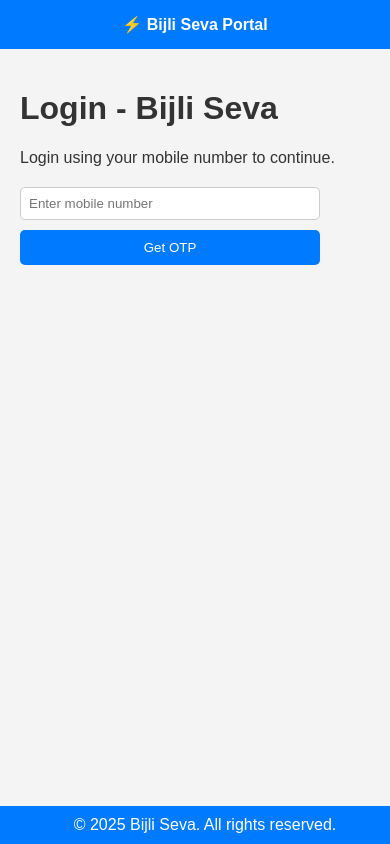
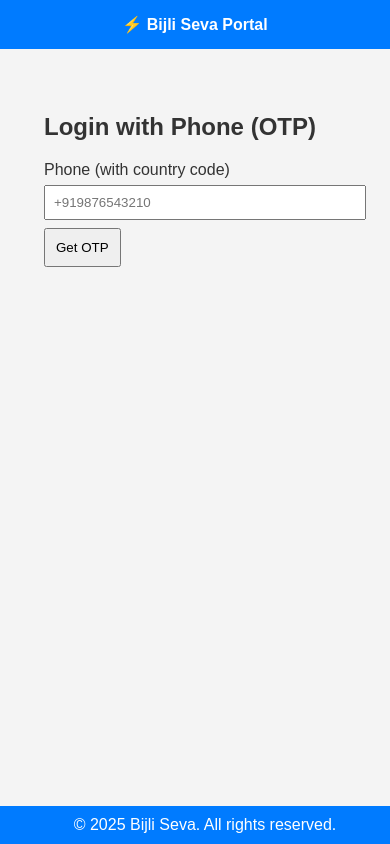
Before and after one commit to shahishu92/bijliseva.web, a Next.js app: page /login in a window 390 px wide. Built offline with nearby package versions, Linux system fonts and the light colour scheme; no server answers.

Commit message:
Add Firebase phone auth login page

```diff
--- a/app/login/page.tsx
+++ b/app/login/page.tsx
@@ -1,38 +1,112 @@
-import React from "react";
+"use client";
+
+import React, { useEffect, useState } from "react";
+import { RecaptchaVerifier, signInWithPhoneNumber, ConfirmationResult } from "firebase/auth";
+import { auth } from "../../firebase/clientApp"; // path from app -> up two levels to firebase
 
 export default function LoginPage() {
+  const [phone, setPhone] = useState("");
+  const [otp, setOtp] = useState("");
+  const [confirmation, setConfirmation] = useState<ConfirmationResult | null>(null);
+  const [message, setMessage] = useState<string | null>(null);
+  const [loading, setLoading] = useState(false);
+
+  useEffect(() => {
+    if (typeof window === "undefined") return;
+    if ((globalThis as any).recaptchaVerifier) return;
+
+    (globalThis as any).recaptchaVerifier = new RecaptchaVerifier(
+      "recaptcha-container",
+      { size: "invisible" },
+      auth
+    );
+  }, []);
+
+  async function sendOtp(e: React.FormEvent) {
+    e.preventDefault();
+    setMessage(null);
+    const normalized = phone.trim();
+    if (!/^\+?\d{10,15}$/.test(normalized)) {
+      setMessage("Enter phone with country code, e.g. +919876543210");
+      return;
+    }
+    setLoading(true);
+    try {
+      const verifier = (globalThis as any).recaptchaVerifier;
+      if (!verifier) throw new Error("reCAPTCHA not ready");
+      const confirmationResult = await signInWithPhoneNumber(auth, normalized, verifier);
+      setConfirmation(confirmationResult);
+      setMessage("OTP sent — check your phone");
+    } catch (err: any) {
+      console.error(err);
+      setMessage(err?.message || "Failed to send OTP");
+      // reset recaptcha (optional)
+      try {
+        (globalThis as any).recaptchaVerifier?.clear();
+        (globalThis as any).recaptchaVerifier = new RecaptchaVerifier("recaptcha-container", { size: "invisible" }, auth);
+      } catch {}
+    } finally {
+      setLoading(false);
+    }
+  }
+
+  async function verifyOtp(e: React.FormEvent) {
+    e.preventDefault();
+    setMessage(null);
+    if (!confirmation) {
+      setMessage("No OTP request found. Click Get OTP first.");
+      return;
+    }
+    if (!otp.trim()) {
+      setMessage("Enter OTP");
+      return;
+    }
+    setLoading(true);
+    try {
+      const userCred = await confirmation.confirm(otp.trim());
+      setMessage("Verified! UID: " + userCred.user.uid);
+      // TODO: redirect or create user record
+    } catch (err: any) {
+      console.error(err);
+      setMessage(err?.message || "OTP verify failed");
+    } finally {
+      setLoading(false);
+    }
+  }
+
   return (
-    <div>
-      <h1>Login - Bijli Seva</h1>
-      <p>Login using your mobile number to continue.</p>
+    <div style={{ padding: 24, maxWidth: 520 }}>
+      <h2>Login with Phone (OTP)</h2>
 
-      <form
-        style={{
-          display: "flex",
-          flexDirection: "column",
-          gap: "10px",
-          maxWidth: "300px",
-          marginTop: "20px",
-        }}
-      >
-        <input
-          type="text"
-          placeholder="Enter mobile number"
-          style={{ padding: "8px", borderRadius: "5px", border: "1px solid #ccc" }}
-        />
-        <button
-          type="button"
-          style={{
-            backgroundColor: "#007bff",
-            color: "white",
-            padding: "10px",
-            border: "none",
-            borderRadius: "5px",
-          }}
-        >
-          Get OTP
-        </button>
+      <form onSubmit={sendOtp} style={{ marginTop: 12 }}>
+        <label>
+          Phone (with country code)
+          <input value={phone} onChange={(e) => setPhone(e.target.value)} placeholder="+919876543210" style={{ width: "100%", padding: 8, marginTop: 6 }} />
+        </label>
+        <div style={{ marginTop: 8 }}>
+          <button type="submit" disabled={loading} style={{ padding: 10 }}>
+            {loading ? "Sending..." : "Get OTP"}
+          </button>
+        </div>
       </form>
+
+      <div id="recaptcha-container" />
+
+      {confirmation && (
+        <form onSubmit={verifyOtp} style={{ marginTop: 16 }}>
+          <label>
+            OTP
+            <input value={otp} onChange={(e) => setOtp(e.target.value)} placeholder="123456" style={{ width: "100%", padding: 8, marginTop: 6 }} />
+          </label>
+          <div style={{ marginTop: 8 }}>
+            <button type="submit" disabled={loading} style={{ padding: 10 }}>
+              {loading ? "Verifying..." : "Verify OTP"}
+            </button>
+          </div>
+        </form>
+      )}
+
+      {message && <p style={{ marginTop: 12 }}>{message}</p>}
     </div>
   );
 }
```
Also changed, not shown: firebase/firebaseclientApp.ts (added, +18 -0 lines).
